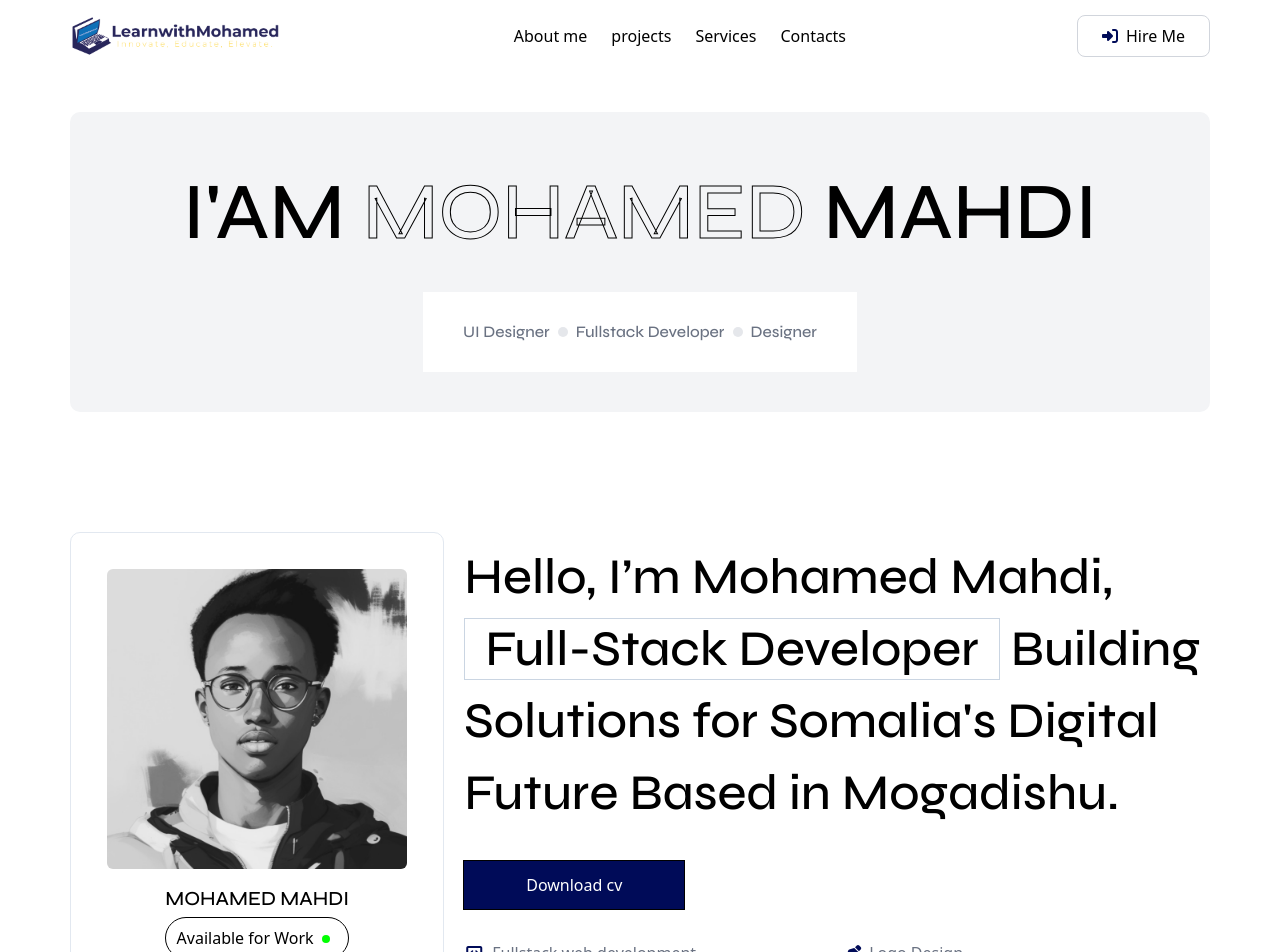
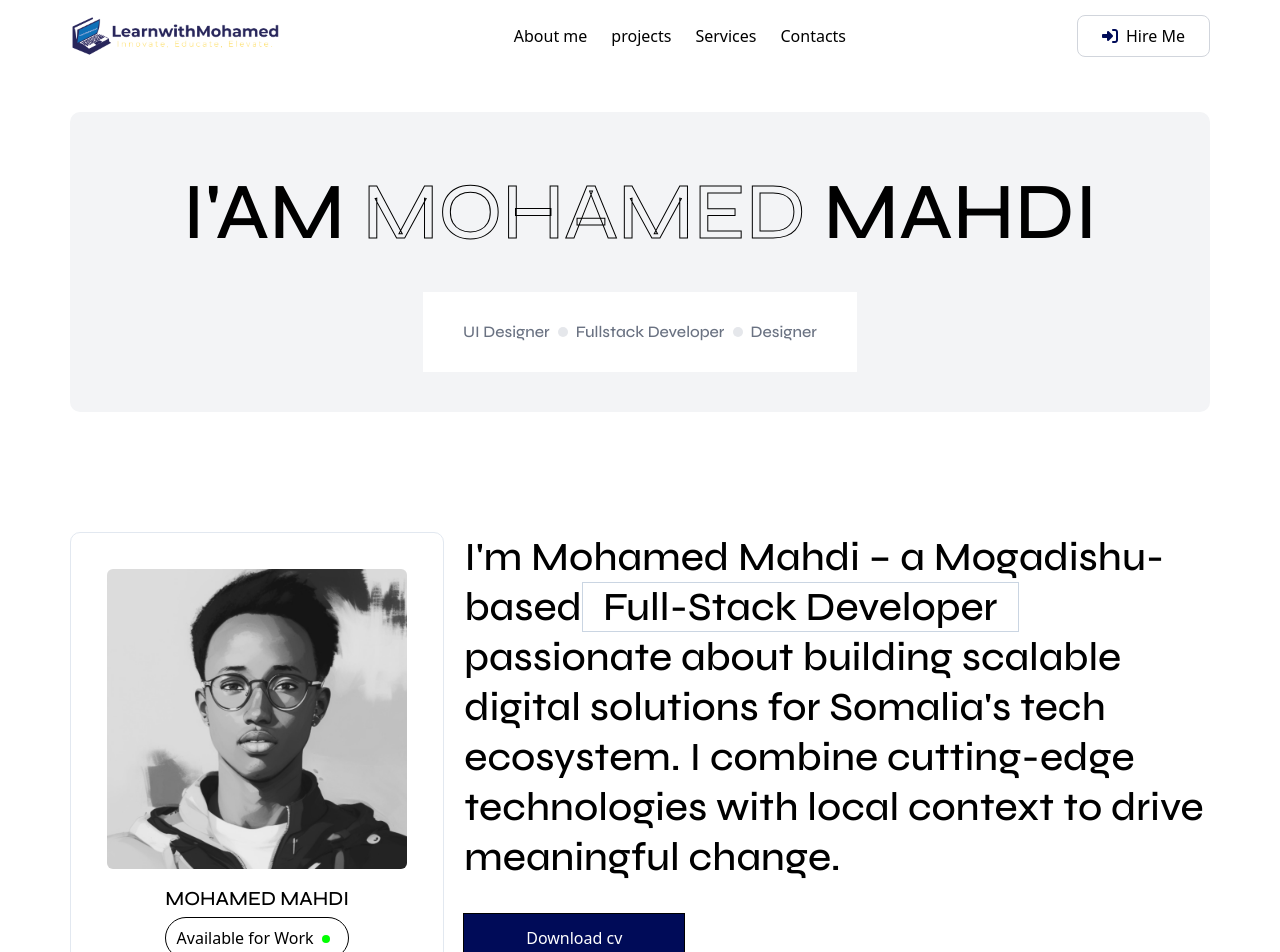
Before and after one commit to Maxamed459/My-Portfolio, a React (Vite) app: page / in a window 1280 px wide. Shown: the top 952 px of the page. Built offline with nearby package versions, Linux system fonts and the light colour scheme.

Commit message:
modified something

```diff
--- a/src/components/About.jsx
+++ b/src/components/About.jsx
@@ -5,7 +5,7 @@ const Home = () => {
   return (
     <div
       id="about"
-      className="flex flex-col lg:flex-row justify-center py-20 gap-5 items-center container mx-auto"
+      className="flex flex-col lg:flex-row justify-center py-20 gap-5 container mx-auto"
     >
       <div className="max-w-[90%] lg:w-1/3 flex flex-col items-center rounded-[10px] p-9 border-[1px] border-slate-200">
         <img src={Me} className="w-full rounded-md" alt="my image" />
@@ -45,12 +45,14 @@ const Home = () => {
         </div>
       </div>
       <div className="max-w-[90%] mx-auto lg:w-2/3 flex flex-col mt-8 lg:mt-0">
-        <h2 className="text-3xl leading-[50px] lg:leading-[72px] lg:text-[50px] font-medium font-sync lg:mt-0">
-          Hello, I’m Mohamed Mahdi,{" "}
+        <h2 className="text-3xl leading-[50px] lg:leading-[50px] lg:text-[40px] font-medium font-sync lg:mt-0">
+          I'm Mohamed Mahdi – a Mogadishu-based
           <span className="border-1 border-slate-300 px-[20px] ">
             Full-Stack Developer
           </span>{" "}
-          Building Solutions for Somalia's Digital Future Based in Mogadishu.
+          passionate about building scalable digital solutions for Somalia's
+          tech ecosystem. I combine cutting-edge technologies with local context
+          to drive meaningful change.
         </h2>
         <button className="w-[220px] px-6 py-3 text-center bg-[#000b58] text-white ring-1 ring-black hover:bg-transparent hover:text-black duration-500 mt-8">
           Download cv
```
